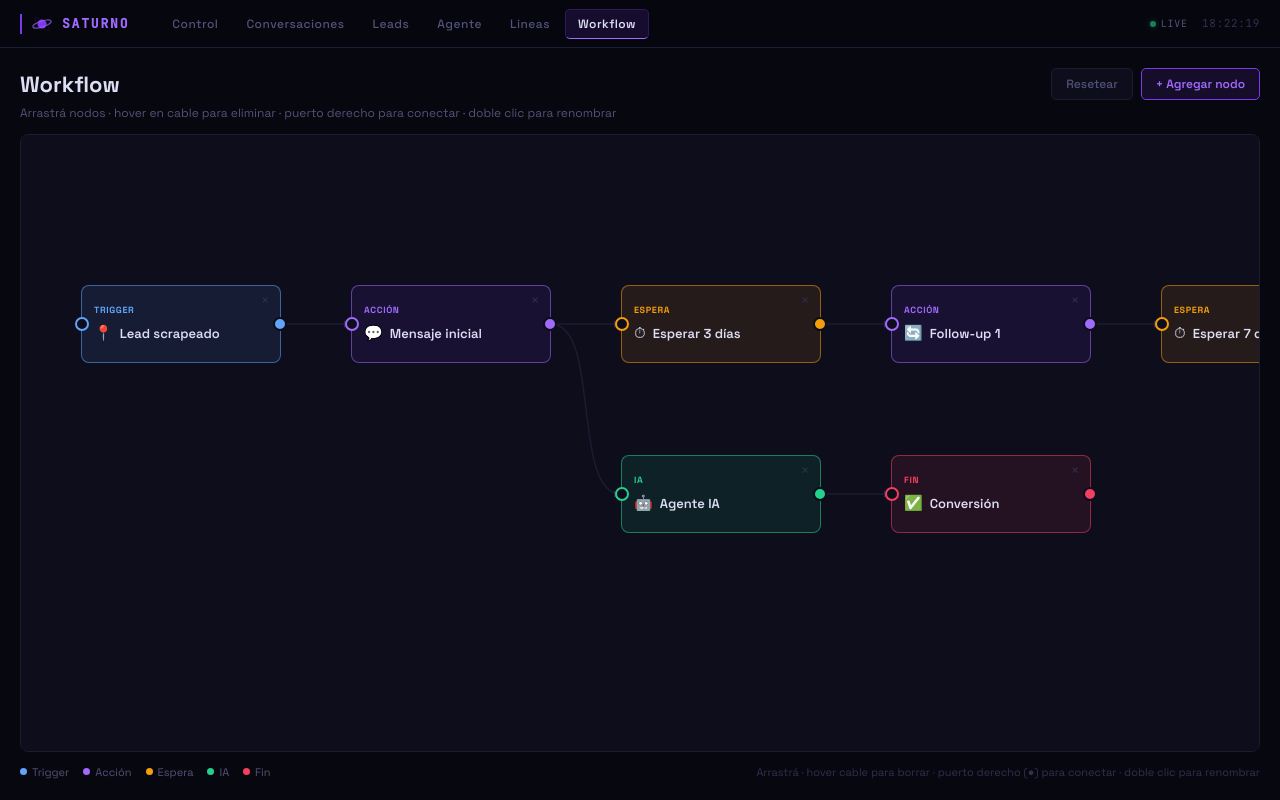
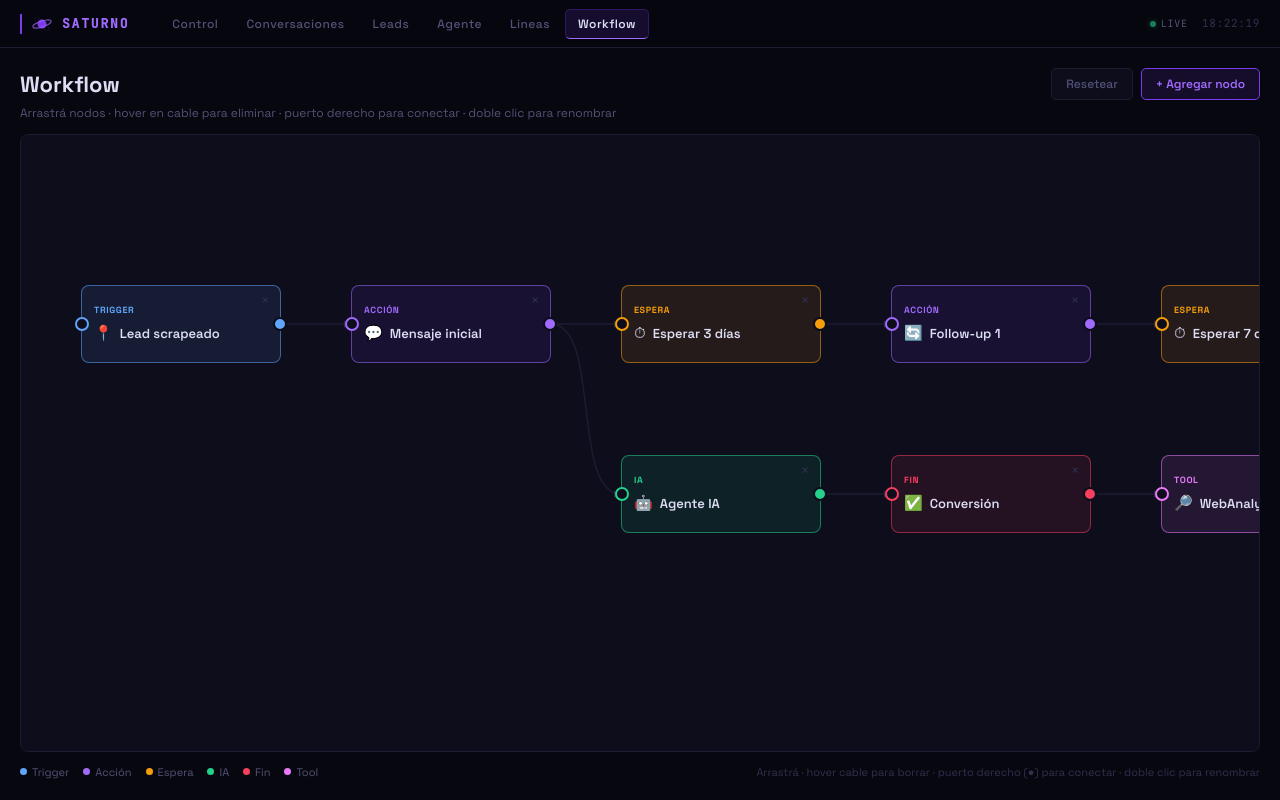
Before and after one commit to manuachinelli-2026/saturno, a Next.js app: page /workflow in a window 1280 px wide. Built offline with nearby package versions, Linux system fonts and the light colour scheme.

Commit message:
feat: add WebAnalyser, WebCreator, Collection nodes after Conversión

```diff
--- a/app/workflow/page.js
+++ b/app/workflow/page.js
@@ -11,30 +11,37 @@ const TYPES = {
   delay:   { color: '#f59e0b', bg: 'rgba(245,158,11,0.10)', tag: 'Espera' },
   ai:      { color: '#23d18b', bg: 'rgba(35,209,139,0.10)', tag: 'IA' },
   end:     { color: '#f43f5e', bg: 'rgba(244,63,94,0.10)',  tag: 'Fin' },
+  tool:    { color: '#e879f9', bg: 'rgba(232,121,249,0.10)', tag: 'Tool' },
 }
 
-let _id = 9
+let _id = 12
 const uid = () => String(_id++)
 
 const INIT_NODES = [
-  { id:'1', type:'trigger', icon:'📍', label:'Lead scrapeado',  x:60,  y:150 },
-  { id:'2', type:'action',  icon:'💬', label:'Mensaje inicial', x:330, y:150 },
-  { id:'3', type:'delay',   icon:'⏱',  label:'Esperar 3 días',  x:600, y:150 },
-  { id:'4', type:'action',  icon:'🔄', label:'Follow-up 1',     x:870, y:150 },
-  { id:'5', type:'delay',   icon:'⏱',  label:'Esperar 7 días',  x:1140, y:150 },
-  { id:'6', type:'action',  icon:'🔄', label:'Follow-up 2',     x:1410, y:150 },
-  { id:'7', type:'ai',      icon:'🤖', label:'Agente IA',       x:600, y:320 },
-  { id:'8', type:'end',     icon:'✅', label:'Conversión',      x:870, y:320 },
+  { id:'1',  type:'trigger', icon:'📍', label:'Lead scrapeado',  x:60,   y:150 },
+  { id:'2',  type:'action',  icon:'💬', label:'Mensaje inicial', x:330,  y:150 },
+  { id:'3',  type:'delay',   icon:'⏱',  label:'Esperar 3 días',  x:600,  y:150 },
+  { id:'4',  type:'action',  icon:'🔄', label:'Follow-up 1',     x:870,  y:150 },
+  { id:'5',  type:'delay',   icon:'⏱',  label:'Esperar 7 días',  x:1140, y:150 },
+  { id:'6',  type:'action',  icon:'🔄', label:'Follow-up 2',     x:1410, y:150 },
+  { id:'7',  type:'ai',      icon:'🤖', label:'Agente IA',       x:600,  y:320 },
+  { id:'8',  type:'end',     icon:'✅', label:'Conversión',      x:870,  y:320 },
+  { id:'9',  type:'tool',    icon:'🔎', label:'WebAnalyser',     x:1140, y:320 },
+  { id:'10', type:'tool',    icon:'🌐', label:'WebCreator',      x:1410, y:320 },
+  { id:'11', type:'tool',    icon:'📦', label:'Collection',      x:1680, y:320 },
 ]
 
 const INIT_EDGES = [
-  { id:'e1', s:'1', t:'2' },
-  { id:'e2', s:'2', t:'3' },
-  { id:'e3', s:'3', t:'4' },
-  { id:'e4', s:'4', t:'5' },
-  { id:'e5', s:'5', t:'6' },
-  { id:'e6', s:'2', t:'7' },
-  { id:'e7', s:'7', t:'8' },
+  { id:'e1',  s:'1',  t:'2'  },
+  { id:'e2',  s:'2',  t:'3'  },
+  { id:'e3',  s:'3',  t:'4'  },
+  { id:'e4',  s:'4',  t:'5'  },
+  { id:'e5',  s:'5',  t:'6'  },
+  { id:'e6',  s:'2',  t:'7'  },
+  { id:'e7',  s:'7',  t:'8'  },
+  { id:'e8',  s:'8',  t:'9'  },
+  { id:'e9',  s:'9',  t:'10' },
+  { id:'e10', s:'10', t:'11' },
 ]
 
 export default function WorkflowPage() {
@@ -205,26 +212,20 @@ export default function WorkflowPage() {
               const hov = hovEdge === edge.id
               return (
                 <g key={edge.id}>
-                  {/* Fat invisible hit area */}
-                  <path
-                    d={d} stroke="transparent" strokeWidth={18} fill="none"
+                  <path d={d} stroke="transparent" strokeWidth={18} fill="none"
                     style={{ pointerEvents: 'stroke', cursor: 'pointer' }}
                     onMouseEnter={() => hoverEdge(edge.id)}
                     onMouseLeave={unhoverEdge}
                   />
-                  {/* Visible cable */}
-                  <path
-                    d={d}
+                  <path d={d}
                     stroke={hov ? '#a06aff' : '#1c1c32'}
                     strokeWidth={hov ? 2 : 1.5}
                     fill="none"
                     markerEnd={hov ? 'url(#arr-h)' : 'url(#arr)'}
                     style={{ pointerEvents: 'none', transition: 'stroke 0.12s, stroke-width 0.12s' }}
                   />
-                  {/* Delete button at midpoint */}
                   {hov && (
-                    <g
-                      transform={`translate(${mx},${my})`}
+                    <g transform={`translate(${mx},${my})`}
                       style={{ pointerEvents: 'all', cursor: 'pointer' }}
                       onMouseEnter={() => hoverEdge(edge.id)}
                       onMouseLeave={unhoverEdge}
@@ -259,12 +260,9 @@ export default function WorkflowPage() {
                   transition: 'box-shadow 0.15s',
                 }}
               >
-                {/* Type badge */}
                 <div style={{ fontSize: '9px', fontWeight: 700, color: T.color, textTransform: 'uppercase', letterSpacing: '.07em', marginBottom: '5px' }}>
                   {T.tag}
                 </div>
-
-                {/* Label row */}
                 <div style={{ display: 'flex', alignItems: 'center', gap: '7px' }}>
                   <span style={{ fontSize: '15px', flexShrink: 0 }}>{node.icon}</span>
                   {editId === node.id ? (
@@ -289,7 +287,6 @@ export default function WorkflowPage() {
                   )}
                 </div>
 
-                {/* Delete node button */}
                 <button
                   onMouseDown={e => e.stopPropagation()}
                   onClick={e => { e.stopPropagation(); deleteNode(node.id) }}
```
